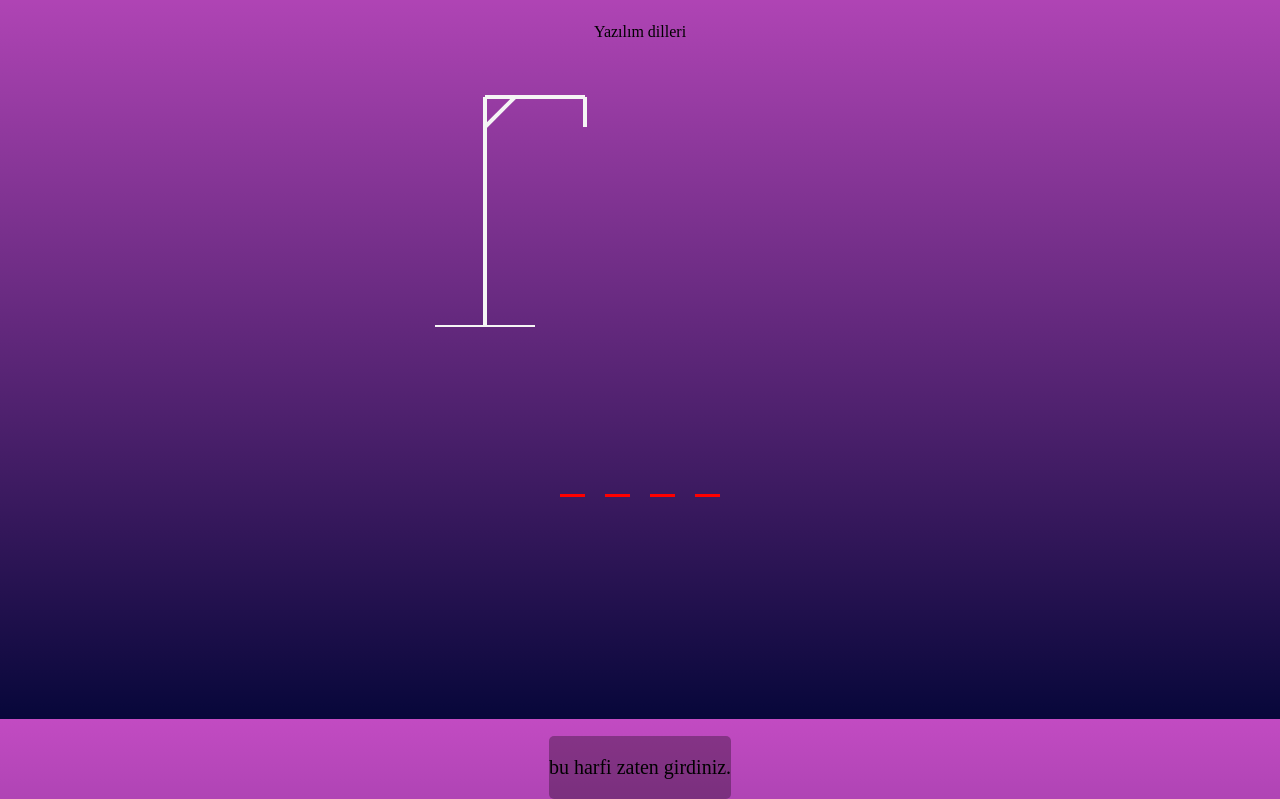
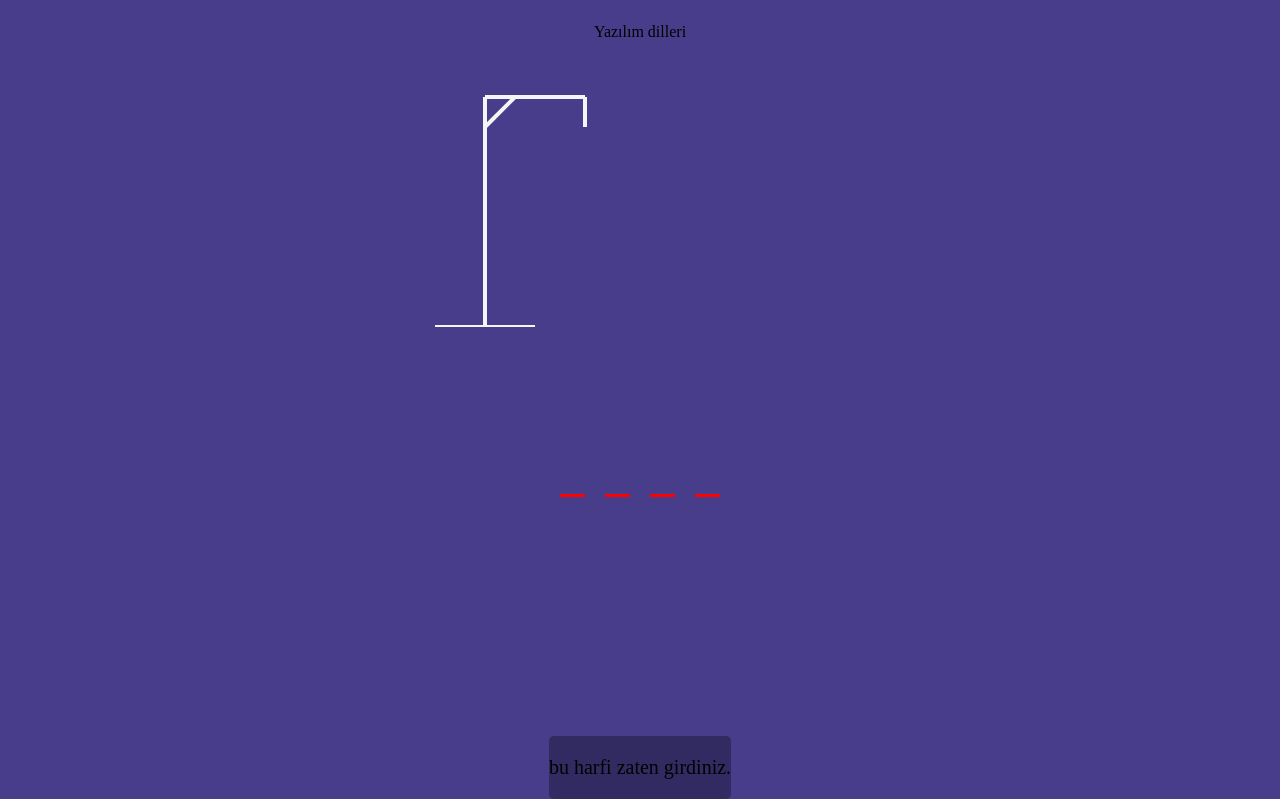
Before and after one commit to Gorkemyazcii/Hangman, a plain HTML site: page index.html in a window 1280 px wide. Shown: the part 81-880 px from the top of the page. Drawn offline with Linux system fonts and the light colour scheme.

Commit message:
tasarım

```diff
--- a/styles.css
+++ b/styles.css
@@ -3,9 +3,10 @@
 }
 
 body {
-    background: linear-gradient(rgb(194, 75, 194), rgb(7, 7, 58));
+    /* background: linear-gradient(rgb(194, 75, 194), rgb(7, 7, 58), rgb(88, 19, 19));*/
+    /*background: radial-gradient(blue, red);*/
+    background-color: darkslateblue;
     background-attachment: fixed;
-    height: 80vh;
     display: flex;
     flex-direction: column;
     align-items: center;
```
